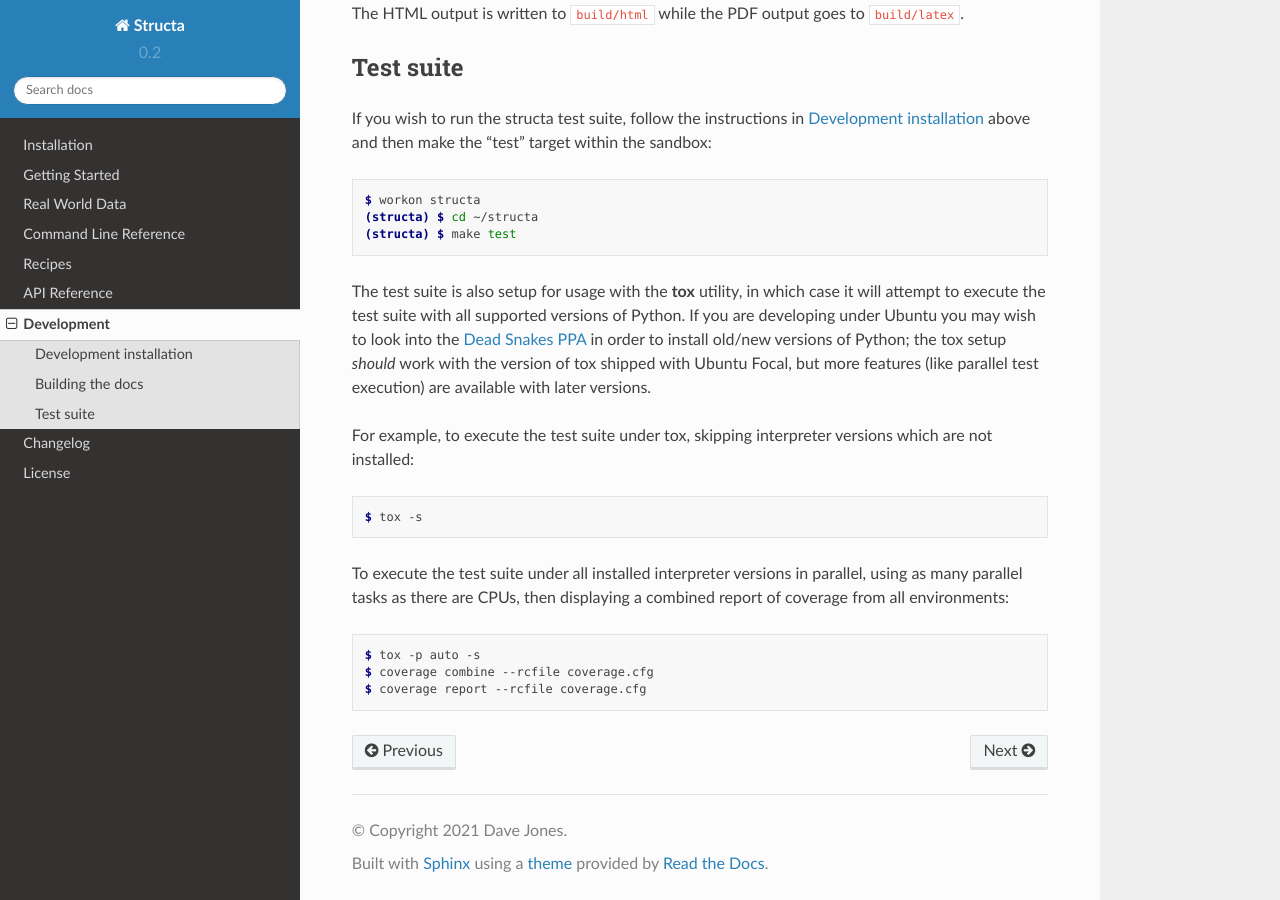
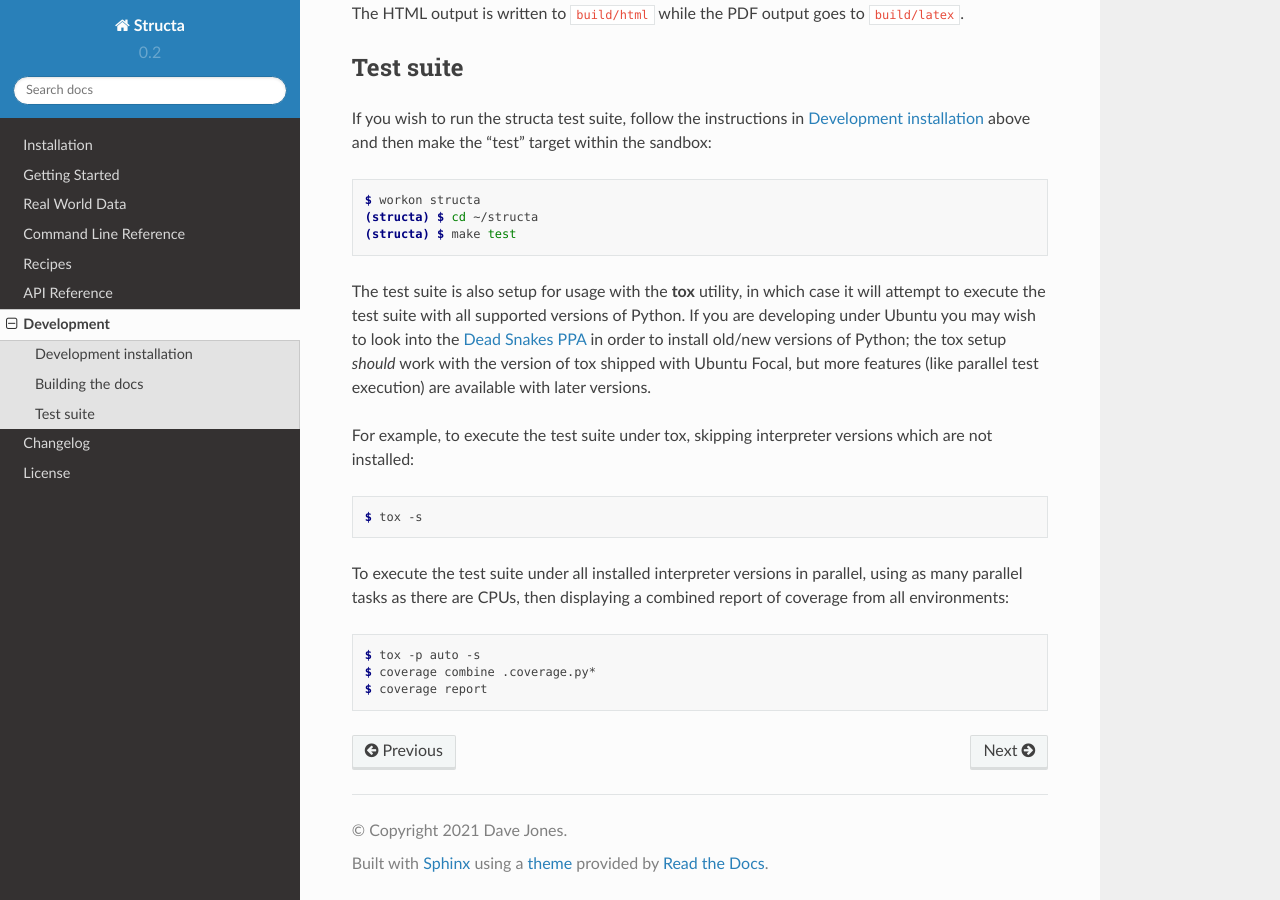
Before and after one commit to waveform80/structa, a Sphinx documentation site: the page built from docs/development.rst, in a window 1280 px wide and 900 px high, scrolled down 1775 px. Built offline with Sphinx 7.4.7 and the Read the Docs theme 2.0.0, drawn with Linux system fonts in a browser that asks for light colours.

Commit message:
Fix up the tox examples in the development chapter

```diff
--- a/docs/development.rst
+++ b/docs/development.rst
@@ -133,8 +133,8 @@ report of coverage from all environments:
 .. code-block:: console
 
     $ tox -p auto -s
-    $ coverage combine --rcfile coverage.cfg
-    $ coverage report --rcfile coverage.cfg
+    $ coverage combine .coverage.py*
+    $ coverage report
 
 
 .. _Dead Snakes PPA: https://launchpad.net/~deadsnakes/%2Barchive/ubuntu/ppa
```
Also changed, not shown: 1 other file.
